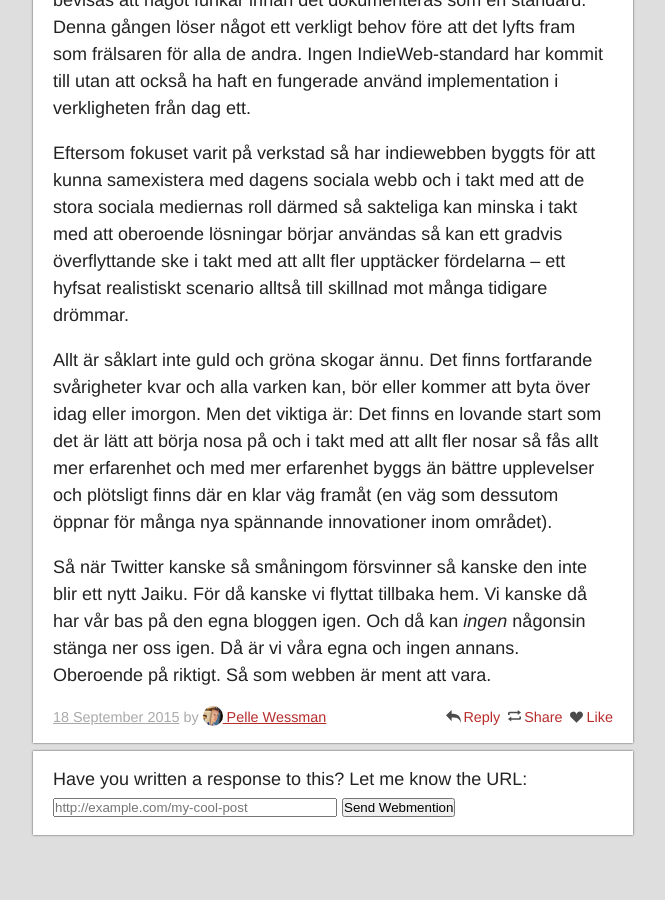
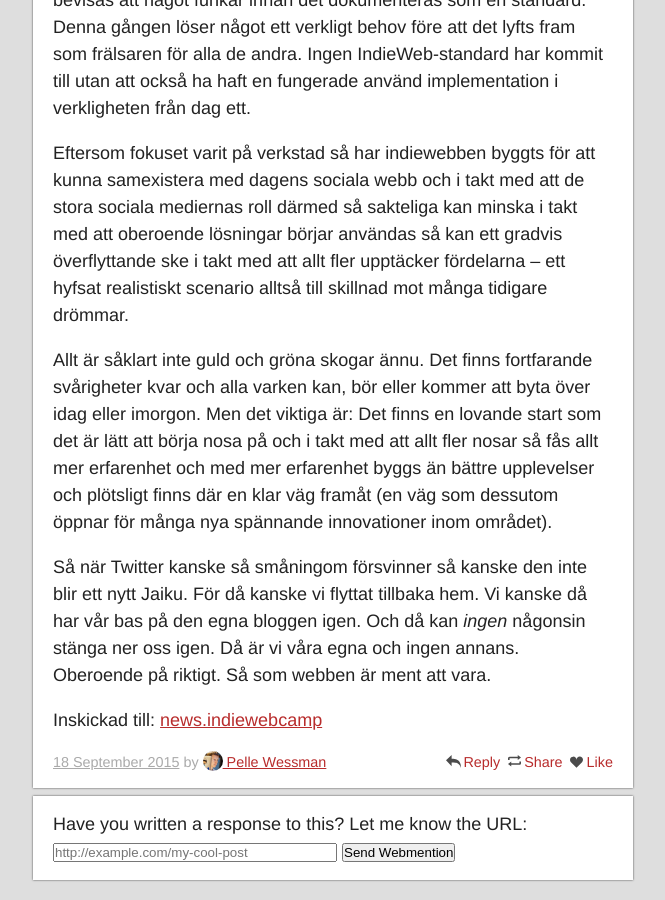
Before and after one commit to voxpelli/voxpelli.github.com, a Jekyll site: the page built from _posts/2015-09-18-oberoende-sociala-webben-2015.md, in a window 1280 px wide and 900 px high, scrolled down 2696 px. Shown: the whole window, without its empty margins (307-972 px from the left). Built offline with Jekyll 4.4.1, drawn with Linux system fonts in a browser that asks for light colours; comment, search, counter and statistics services are not loaded; before the commit the page ends 3551 px from its top, so only the background shows below that.

Commit message:
Submit to indienews

```diff
--- a/_includes/post-content.html
+++ b/_includes/post-content.html
@@ -86,7 +86,23 @@
       <ul>
         {% for elsewhere in post.persontags %}
           <li><a href="{{ elsewhere }}" class="u-category h-card">
-            {{ elsewhere | remove_first:'http://'  | remove_first:'https://' | remove_first:'www.' | split:'.' | first }}</a></li>
+            {{ elsewhere | remove_first:'http://'  | remove_first:'https://' | remove_first:'www.' | remove_first:'.com' | split:'/' | first }}</a></li>
+        {% endfor %}
+      </ul>
+    </div>
+  {% endif %}
+
+  {% if post.submitto != null %}
+    <div class="submitted-to linklist">
+      {% if swedish == true %}
+        <h3>Inskickad till:</h3>
+      {% else %}
+        <h3{% if nonenglish == true %} lang="en"{% endif %}>Submitted to:</h3>
+      {% endif %}
+      <ul>
+        {% for elsewhere in post.submitto %}
+          <li><a href="{{ elsewhere }}" class="u-category">
+            {{ elsewhere | remove_first:'http://'  | remove_first:'https://' | remove_first:'www.' | remove_first:'.com' | split:'/' | first }}</a></li>
         {% endfor %}
       </ul>
     </div>
--- a/_posts/2015-09-18-oberoende-sociala-webben-2015.md
+++ b/_posts/2015-09-18-oberoende-sociala-webben-2015.md
@@ -2,6 +2,8 @@
 layout: post
 title: "Den oberoende sociala webben 2015"
 date: 2015-09-18T21:00:00+02:00
+submitto:
+  - 'http://news.indiewebcamp.com/sv'
 ---
 
 Sociala medier. Synonymt med Facebook, Twitter, Instagram. Vad händer [när en av dem försvinner](http://digital.di.se/artikel/vad-hander-nar-twitter-forsvinner)? Är det game over då? [Jaiku](http://jardenberg.se/mindpark-16-natten-da-mikrobloggen-blev-av-med-oskulden/) i repris, fast denna gång utan livlina?
```
